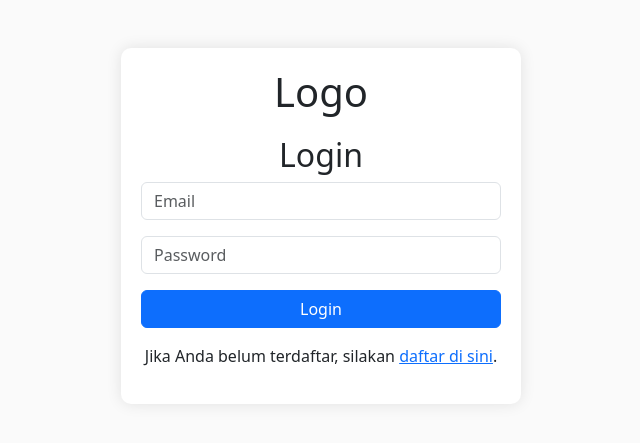
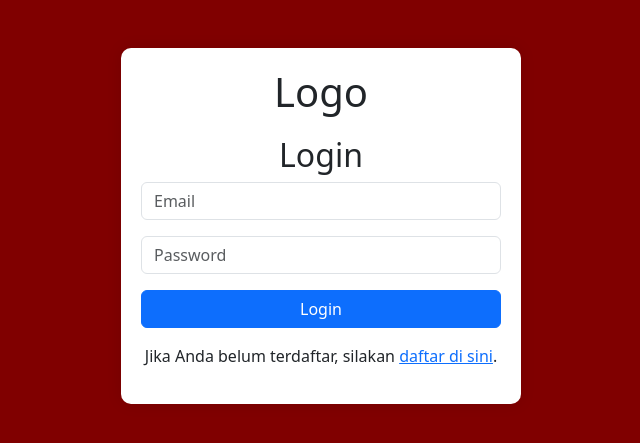
Before and after one commit to AndreasTopuh/caridana, a PHP site: page / in a window 1280 px wide. Shown: the top 443 px of the page, without its empty margins (319-959 px from the left). Run offline with PHP 8.4, Linux system fonts and the light colour scheme.

Commit message:
make the login

```diff
--- a/app/view/login.php
+++ b/app/view/login.php
@@ -9,7 +9,7 @@
     <link rel="stylesheet" href="https://cdn.jsdelivr.net/npm/bootstrap@5.3.1/dist/css/bootstrap.min.css">
     <style>
         body {
-            background-color: #fafafa;
+            background-color: #800000;
         }
         .login-container {
             max-width: 400px;
--- a/app/view/register.php
+++ b/app/view/register.php
@@ -9,7 +9,7 @@
     <link rel="stylesheet" href="https://cdn.jsdelivr.net/npm/bootstrap@5.3.1/dist/css/bootstrap.min.css">
     <style>
         body {
-            background-color: #fafafa;
+            background-color: #800000;
         }
         .register-container {
             max-width: 400px;
```
